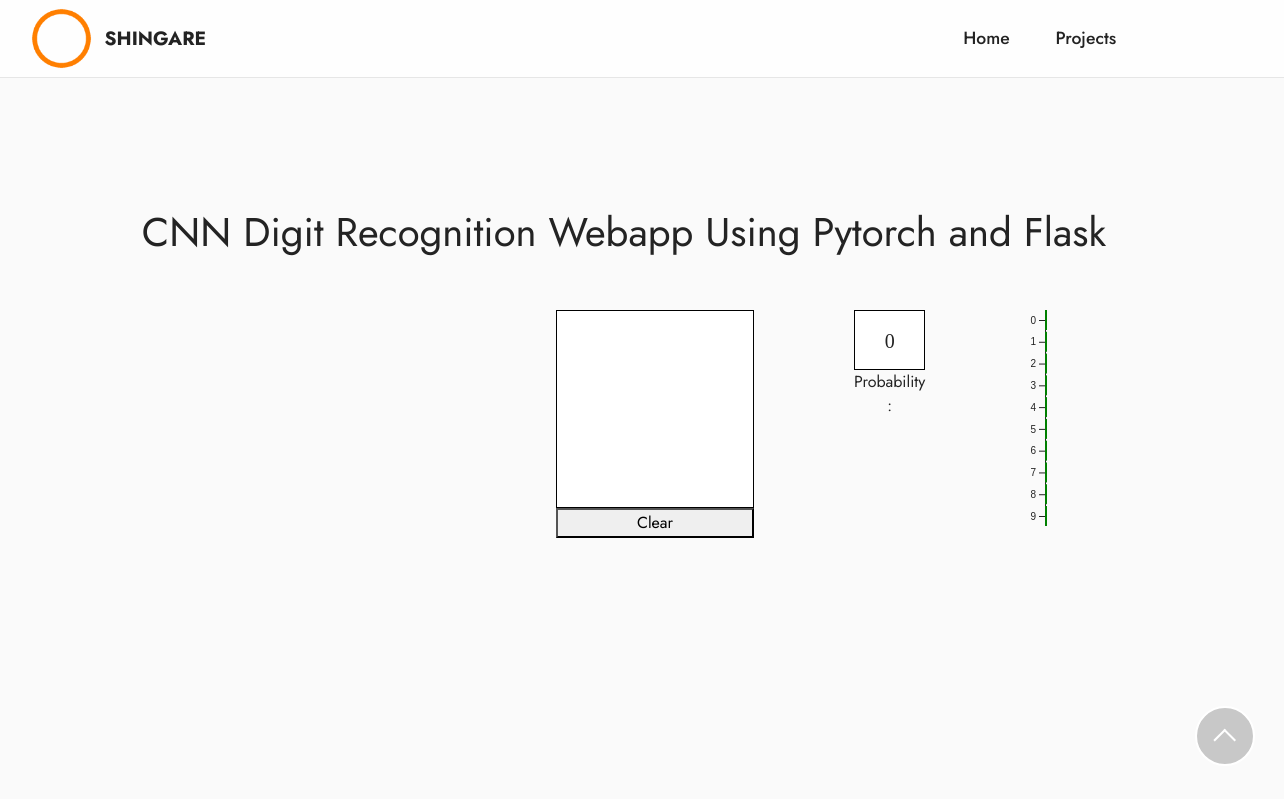
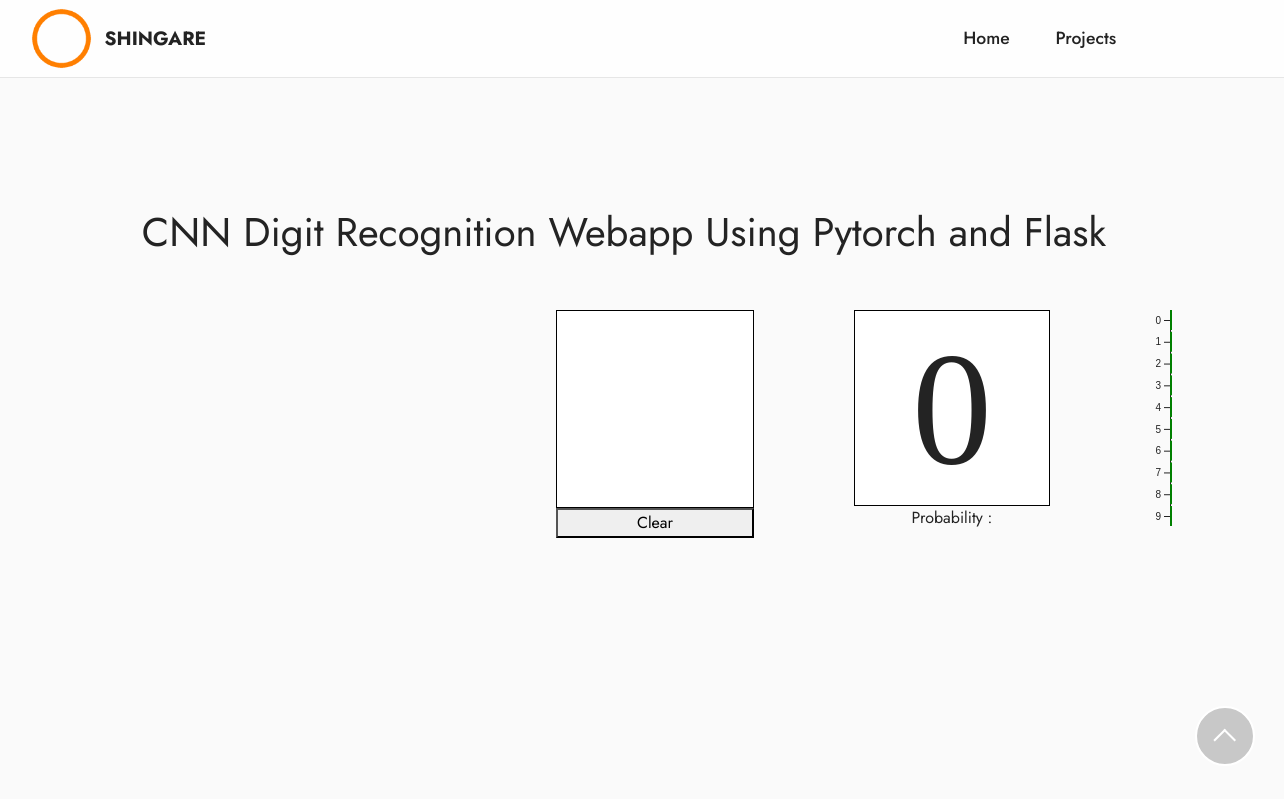
Before and after one commit to PrasadShingare/Digit-Recognition-WebAPP, a Flask app: page / in a window 1520 px wide; the page is wider, and only the part inside the window is pictured. Shown: the top 799 px of that part, without its empty margins (175-1459 px from the left). Run offline with Flask 2, Linux system fonts and the light colour scheme; parts of the project's set-up code (start-up, migrations or seed data) failed here and were passed over; some libraries are stand-ins or nearby versions; some web fonts are replaced.

Commit message:
Update style.css

```diff
--- a/static/css/style.css
+++ b/static/css/style.css
@@ -31,11 +31,10 @@ h1{
 }
 
 #pred {
-    text-align:left:
-    width: 60px;
-    height: 60px;
-    line-height: 60px;
-    font-size: 20px;
+    width: 196px;
+    height: 196px;
+    line-height: 196px;
+    font-size: 160px;
     border: solid 1px black;
     background-color: white;
     font-family: Century;
```
